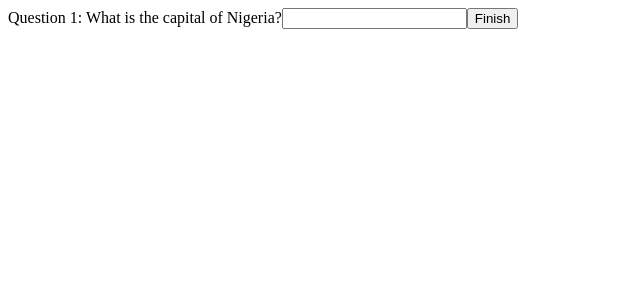
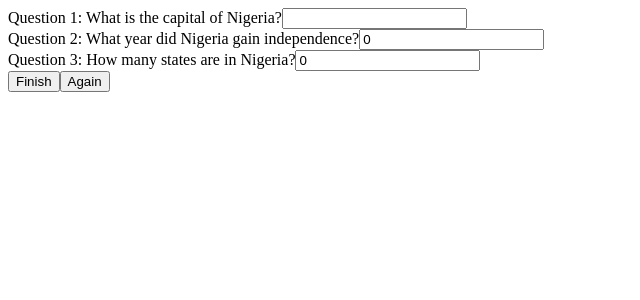
Before and after one commit to laresamdeola/ReactPractise, a React (Create React App) app: page / in a window 1280 px wide. Shown: the top 300 px of the page, without its empty margins (0-640 px from the left). Built offline with nearby package versions, Linux system fonts and the light colour scheme.

Commit message:
Update Patriot.jsx and reactbyprojects.txt - more questions for Patriot plus add a replay button

```diff
--- a/src/reactbyprojects/Chapter 4/Patriot.jsx
+++ b/src/reactbyprojects/Chapter 4/Patriot.jsx
@@ -11,6 +11,8 @@
 const Patriot = () => {
     var score = 0;
     const [questionOne, setQuestionOne] = useState("");
+    const [questionTwo, setQuestionTwo] = useState(0);
+    const [questionThree, setQuestionThree] = useState(0);
 
     const handleQuiz = (event) => {
         event.preventDefault();
@@ -21,7 +23,23 @@
             score = 0;
             console.log("You missed it", score);
         }
+        if(questionTwo == 1960){
+            score += 1;
+        } else {
+            score - 1;
+        }
+        if(questionThree == 36){
+            score += 1;
+        } else {
+            score - 1;
+        }
         console.log(score);
+    }
+
+    const again = () => {
+        setQuestionOne("");
+        setQuestionTwo(0);
+        setQuestionThree(0);
     }
 
     return (
@@ -35,7 +53,31 @@
                     value={questionOne}
                     onChange={(event) => setQuestionOne(event.target.value)}
                 />
+
+                <br />
+
+                <label>Question 2: What year did Nigeria gain independence?</label>
+                <input
+                    type="number"
+                    required
+                    name="questionTwo"
+                    value={questionTwo}
+                    onChange={(event) => setQuestionTwo(event.target.value)}
+                />
+
+                <br />
+
+                <label>Question 3: How many states are in Nigeria?</label>
+                <input
+                    type="number"
+                    required
+                    name="questionThree"
+                    value={questionThree}
+                    onChange={(event) => setQuestionThree(event.target.value)}
+                />
+                <br />
                 <button type="submit">Finish</button>
+                <button onClick={() => again()}>Again</button>
             </form>
         </>
     );
```
Also changed, not shown: src/reactbyprojects/reactbyprojects.txt.
